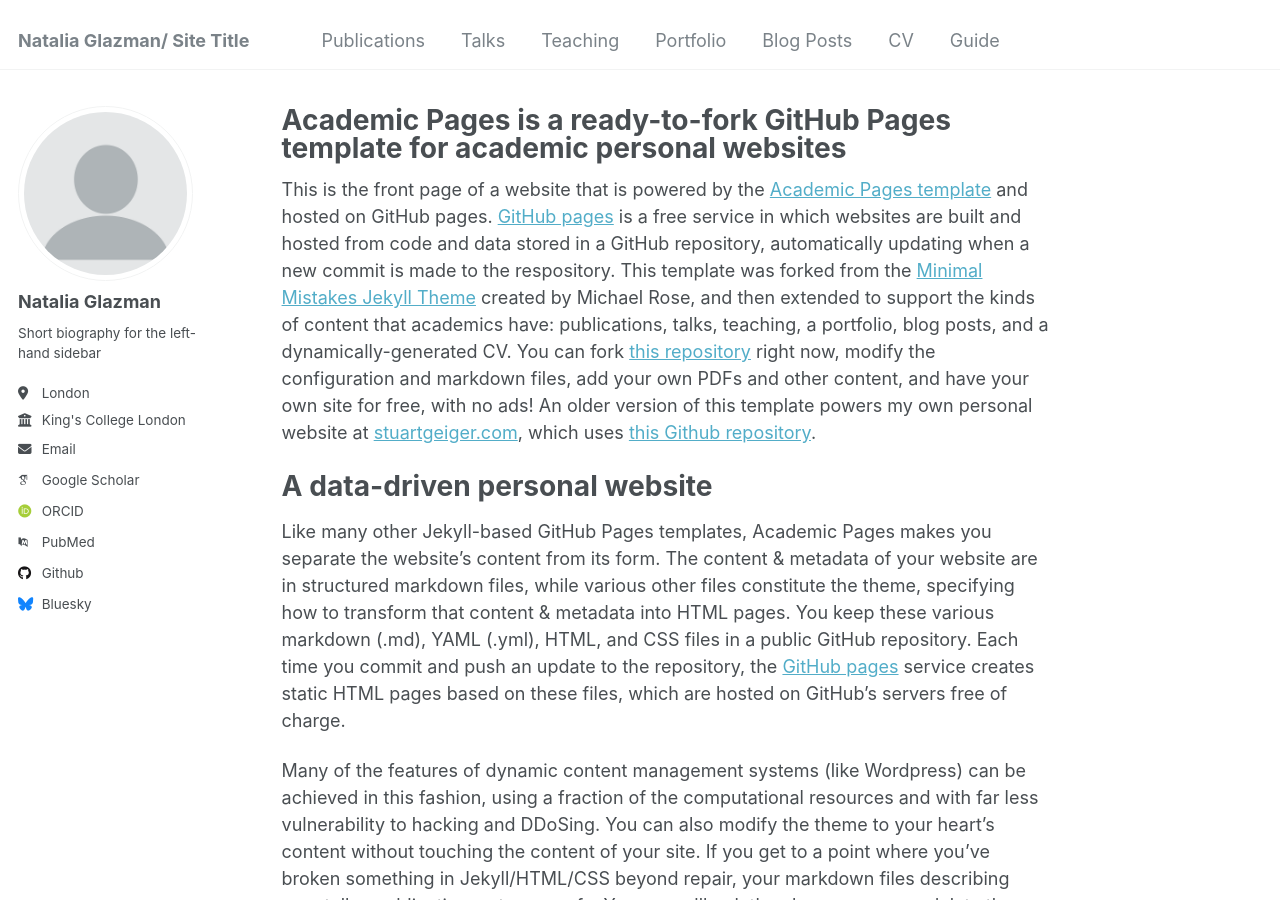
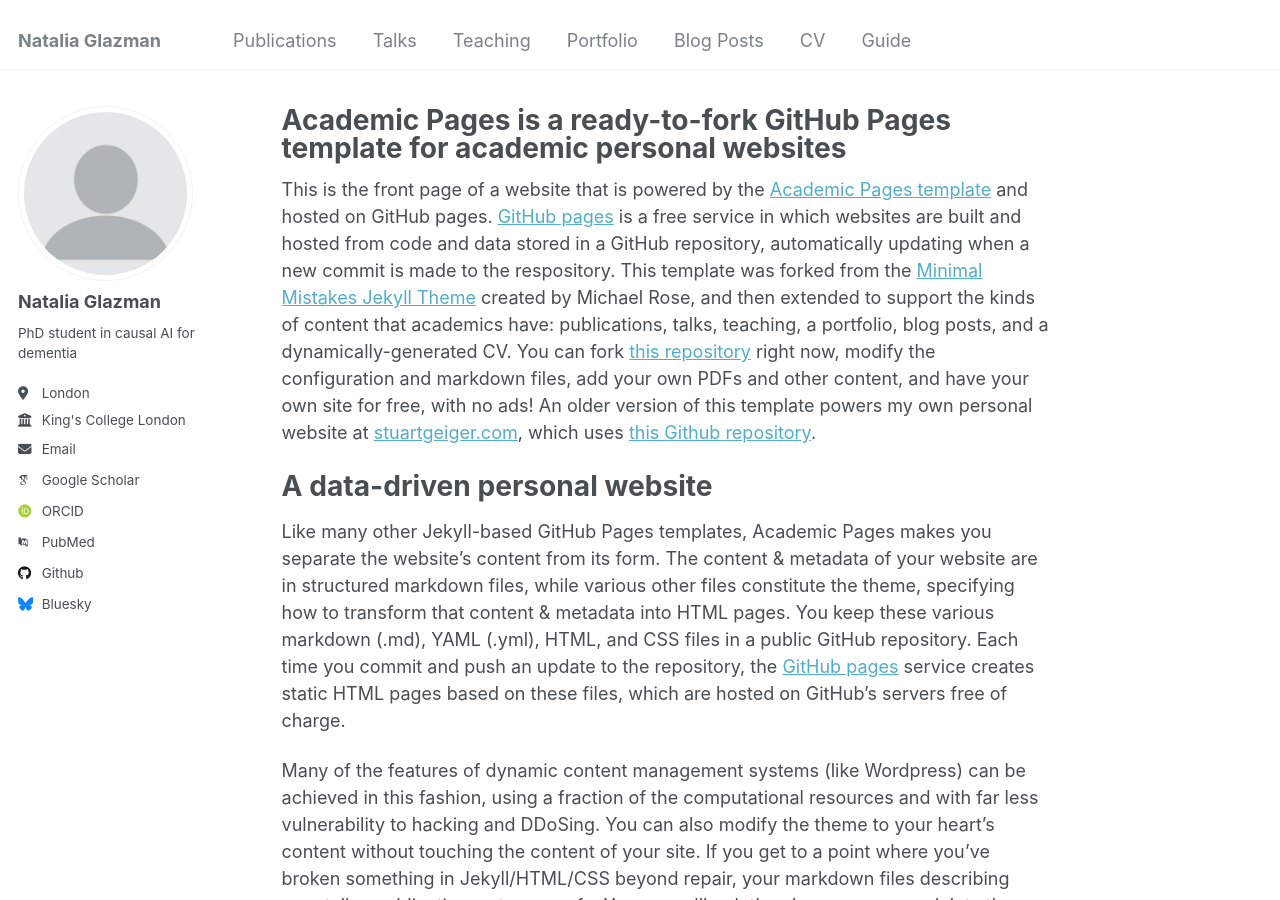
Before and after one commit to nataliaglazman/nataliaglazman, a Jekyll site: the page built from _pages/about.md, in a window 1280 px wide and 900 px high. Built offline with Jekyll 4.4.1, drawn with Linux system fonts in a browser that asks for light colours; some web fonts are replaced.

Commit message:
Update _config.yml

```diff
--- a/_config.yml
+++ b/_config.yml
@@ -8,7 +8,7 @@
 
 # Basic Site Settings
 locale                   : "en-US"
-title                    : "Natalia Glazman/ Site Title"
+title                    : "Natalia Glazman"
 title_separator          : "-"
 name                     : &name "Natalia Glazman"
 description              : &description "personal description"
@@ -24,7 +24,7 @@ author:
   avatar           : "profile.png"
   name             : "Natalia Glazman"
   pronouns         : # example: "she/her"
-  bio              : "Short biography for the left-hand sidebar"
+  bio              : "PhD student in causal AI for dementia"
   location         : "London"
   employer         : "King's College London"
   uri              : # URL
@@ -32,7 +32,7 @@ author:
 
   # Academic websites
   arxiv            : # URL - Update with the correct link to your profile
-  googlescholar    : "https://scholar.google.com/citations?user=PS_CX0AAAAAJ"
+  googlescholar    : "https://scholar.google.com/citations?user=ieViRlMAAAAJ&hl=en"
   impactstory      : # URL
   orcid            : "http://orcid.org/yourorcidurl"
   semantic         : # URL
```
